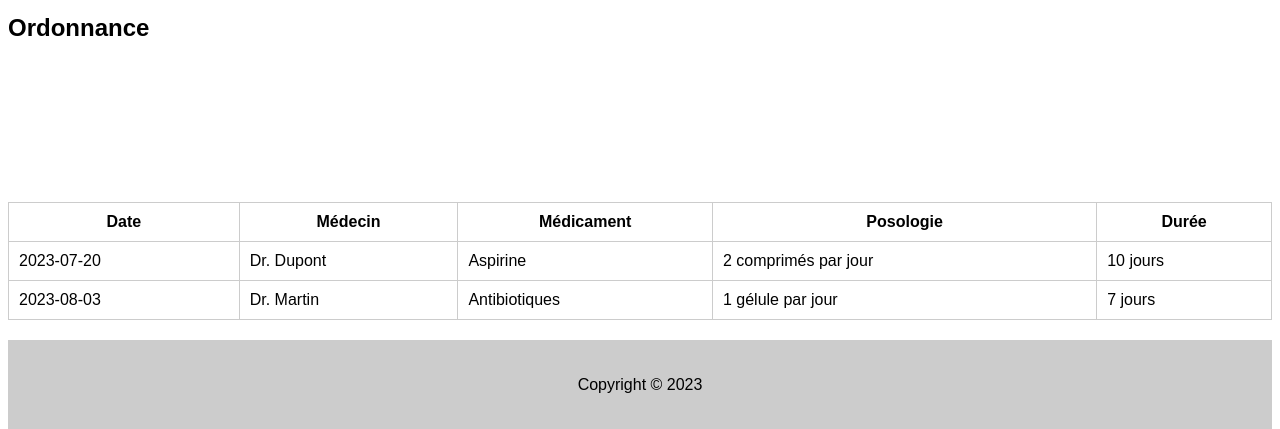
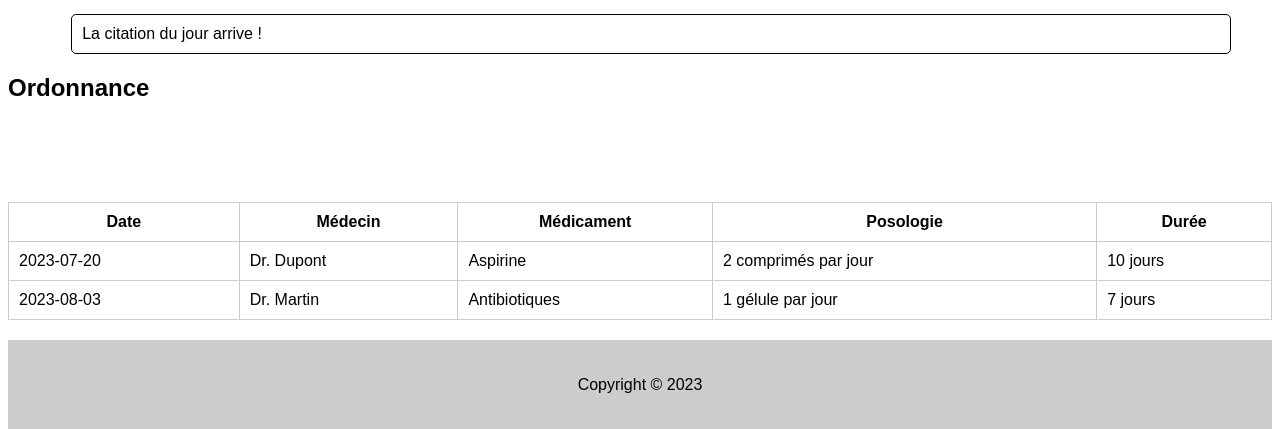
Before and after one commit to Nukifa/WarGame, a PHP site: page /html/index.html in a window 1280 px wide. Shown: the part 134-563 px from the top of the page. Run offline with PHP 8.4, Linux system fonts and the light colour scheme.

Commit message:
maj index et style, init script.js

```diff
--- a/css/style.css
+++ b/css/style.css
@@ -24,6 +24,19 @@ nav a:hover {
   background-color: #ccc;
 }
 
+/* - Citation - */
+div#citationDiv{
+  width: 90%;
+  margin-left: 5%;
+  padding: 10px;
+  border-radius: 5px;
+  border: 1px solid black;
+}
+p#paragrapheCitationDiv{
+  margin: 0px;
+}
+/* - fin citation - */
+
 main {
   margin-top: 20px;
 }
--- a/html/index.html
+++ b/html/index.html
@@ -18,6 +18,9 @@
     </nav>
   </header>
   <main>
+    <div id="citationDiv">
+      <p id="paragrapheCitationDiv">La citation du jour arrive !</p>
+    </div>
     <section class="ordonnance">
       <h2>Ordonnance</h2>
       <table>
--- /dev/null
+++ b/js/script.js
@@ -0,0 +1,3 @@
+function getQuote(){
+    let xhttp = new XMLHttpRequest();
+}
```
